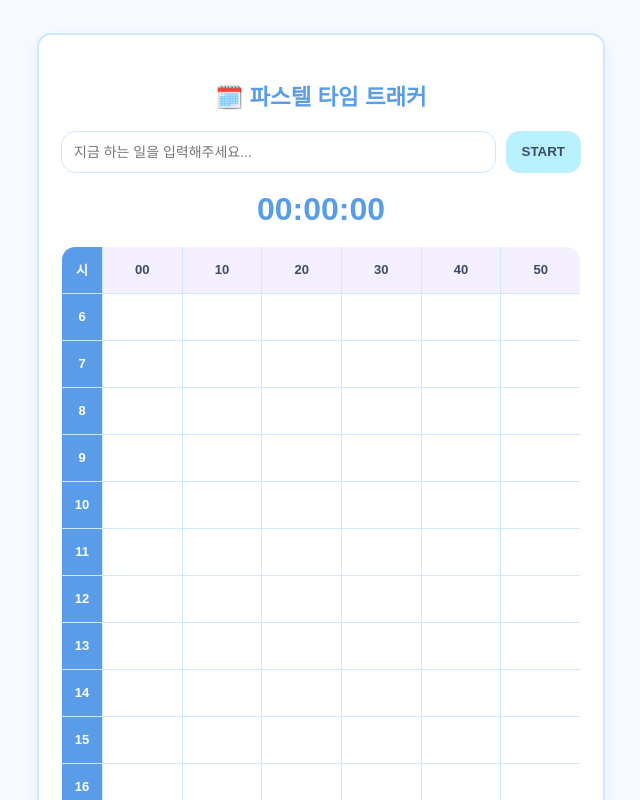
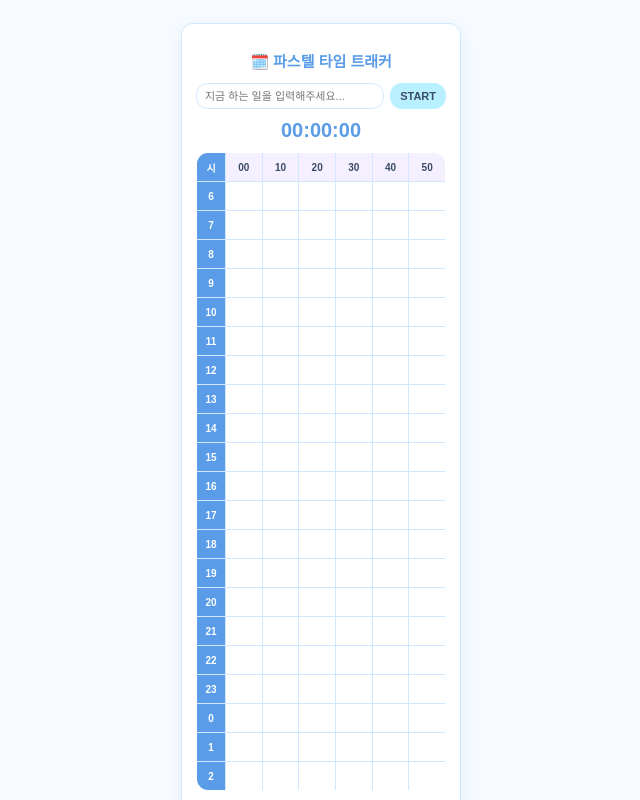
Before and after one commit to Naheeria/Time-tracker, a plain HTML site: page index.html in a window 1280 px wide. Shown: the top 800 px of the page, without its empty margins (319-959 px from the left). Drawn offline with Linux system fonts and the light colour scheme.

Commit message:
Update style.css

```diff
--- a/style.css
+++ b/style.css
@@ -1,35 +1,26 @@
 /* ------------------------------
-🌸 파스텔 테마 변수
+🌸 파스텔 테마 변수 (그대로 유지)
 ------------------------------ */
 :root {
-    /* 전체 배경과 카드 */
-    --bg: #f7fbff;        /* 연하늘 배경 */
+    --bg: #f7fbff;
     --card: #ffffff;
-    --border: #cfe7ff;     /* 연하늘 테두리 */
+    --border: #cfe7ff;
 
-    /* 포인트 색상 */
-    --accent: #8abfff;     /* 하늘색 포인트 */
-    --accent-dark: #5a9ce8; /* 조금 진한 하늘색 */
+    --accent: #8abfff;
+    --accent-dark: #5a9ce8;
 
-    /* 텍스트 */
-    --text-main: #3a4b66;    /* 차분한 남색 */
+    --text-main: #3a4b66;
     --text-light: #6f7c8f;
 
-    /* 버튼 (START = 민트계열) */
-    --start: #b8f0ff;        /* 파스텔 민트-블루 */
+    --start: #b8f0ff;
     --start-hover: #a3e6ff;
 
-    /* STOP 버튼 */
     --stop: #ffd4d4;
     --stop-hover: #ffbcbc;
 
-    /* 그림자 */
     --shadow: 0 6px 18px rgba(120, 160, 210, 0.15);
-
-    /* 둥근 정도 */
-    --radius: 14px;
+    --radius: 12px;
 }
-
 
 /* ------------------------------
 🌸 전체 스타일
@@ -39,44 +30,43 @@ body {
     font-family: "Pretendard", sans-serif;
     display: flex;
     justify-content: center;
-    padding: 25px;
+    padding: 15px;
     color: var(--text-main);
 }
 
-/* 위젯 카드 */
+/* 위젯 카드 (🔥 사이즈 축소) */
 #tracker-widget.card {
-    width: 100%;
-    max-width: 520px;
+    width: 250px;              /* 💛 핵심: 쁘띠 사이즈 */
     background: var(--card);
     border-radius: var(--radius);
-    padding: 25px 22px;
+    padding: 14px 14px;         /* 🔥 내부 여백 축소 */
     box-shadow: var(--shadow);
-    border: 2px solid var(--border);
+    border: 1.5px solid var(--border);
 }
 
 /* 제목 */
 .widget-title {
     text-align: center;
     color: var(--accent-dark);
-    font-size: 1.4rem;
-    margin-bottom: 20px;
+    font-size: 15px;            /* 🔥 작게 */
+    margin-bottom: 12px;
     font-weight: 800;
 }
 
 /* ------------------------------
-✨ 컨트롤 패널
+✨ 컨트롤 패널 (🔥 소형화)
 ------------------------------ */
 #control-panel {
     display: flex;
-    gap: 10px;
-    margin-bottom: 18px;
+    gap: 6px;
+    margin-bottom: 10px;
 }
 
 #task-name {
     flex-grow: 1;
-    padding: 12px;
-    font-size: 14px;
-    border: 1.8px solid var(--border);
+    padding: 6px 8px;           /* 🔥 작게 */
+    font-size: 11px;            /* 🔥 작게 */
+    border: 1.6px solid var(--border);
     border-radius: var(--radius);
     background: #fff;
     transition: 0.2s;
@@ -90,7 +80,8 @@ body {
 
 /* 버튼 공통 */
 button {
-    padding: 10px 16px;
+    padding: 6px 10px;          /* 🔥 작게 */
+    font-size: 11px;
     font-weight: 700;
     border: none;
     border-radius: var(--radius);
@@ -104,31 +95,31 @@ button {
     background: var(--start);
     color: var(--text-main);
 }
-
 #start-button:hover {
     background: var(--start-hover);
 }
 
-/* STOP 상태 */
+/* STOP 버튼 */
 .stop-state {
     background: var(--stop) !important;
 }
-
 .stop-state:hover {
     background: var(--stop-hover) !important;
 }
 
-/* 타이머 */
+/* ------------------------------
+⏱ 타이머 (🔥 소형화)
+------------------------------ */
 #timer-display {
     text-align: center;
-    font-size: 32px;
+    font-size: 20px;         /* 🔥 기존 32 → 20 */
     font-weight: 800;
     color: var(--accent-dark);
-    margin-bottom: 18px;
+    margin-bottom: 10px;
 }
 
 /* ------------------------------
-📊 그리드 스타일
+📊 표 섹션
 ------------------------------ */
 #grid-container {
     overflow-x: auto;
@@ -145,56 +136,58 @@ table {
 
 th, td {
     border: 1px solid var(--border);
-    padding: 7px 0;
-    height: 32px;
+    padding: 3px 0;            /* 🔥 세로 길이 강력 축소 */
+    height: 22px;              /* 🔥 기존 32 → 22 */
     text-align: center;
-    font-size: 13px;
+    font-size: 10px;           /* 🔥 테이블 폰트 축소 */
 }
 
 /* 헤더 */
 thead th {
     background: #f4f0ff;
     color: var(--text-main);
-    font-weight: 700;
+    font-weight: 600;
 }
 
 /* 시 헤더 */
 .time-header {
     background: var(--accent-dark) !important;
     color: white !important;
-    width: 40px;
+    width: 28px;               /* 🔥 좁게 */
+    font-size: 10px;
 }
 
-/* 기록 셀 */
+/* 기록된 셀 */
 .filled-cell {
     position: relative;
 }
 
-/* --------------------------------------
-✨ 셀 라벨 ★가독성 강화 + 글자 크게 수정됨
--------------------------------------- */
+/* ------------------------------
+✨ 셀 라벨 (가독성 유지)
+------------------------------ */
 .cell-label {
     position: absolute;
     top: 50%;
     left: 50%;
     transform: translate(-50%, -50%);
-    font-size: 11px;               /* ⭐ 글자 크게 */
-    font-weight: 600;              /* ⭐ 가독성 */
-    color: #333;
+    font-size: 9px;            /* 🔥 줄였지만 여전히 보임 */
+    font-weight: 600;
     white-space: nowrap;
     overflow: hidden;
     text-overflow: ellipsis;
-    max-width: 90%;                /* 셀 넘칠 때 자연스럽게 */
-    text-shadow: 0 0 2px rgba(255,255,255,0.6); /* ⭐ 밝은 배경에서도 선명 */
+    max-width: 90%;
+    color: #333;
+    text-shadow: 0 0 2px rgba(255,255,255,0.6);
 }
 
+/* 초기화 버튼 */
 #reset-button {
     width: 100%;
-    margin-top: 18px;
-    padding: 12px;
+    margin-top: 12px;
+    padding: 8px;
     background: #e6e6e6;
+    font-size: 11px;
 }
-
 #reset-button:hover {
     background: #d6d6d6;
 }
```
